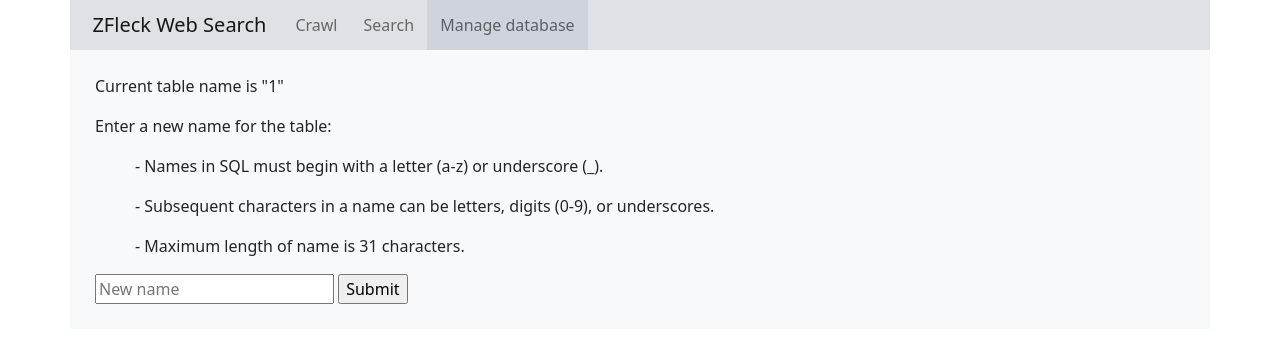
After one commit to ZachFleck42/Website-Search-Engine, a Django app: page /manage-database/1/rename/ in a window 1280 px wide. The commit adds this page. Shown: the top 343 px of the page. Run offline with Django 4.2, Linux system fonts and the light colour scheme; some libraries are stand-ins or nearby versions.

Commit message:
Adds table renaming functionality

```diff
--- a/src/database_utils.py
+++ b/src/database_utils.py
@@ -58,7 +58,7 @@ def dropTable(tableName):
     databaseConnection.close()
 
 
-def renameTable(tableName, newName):
+def changeTableName(tableName, newName):
     '''
     Renames table {tableName} to {newName} in the database.
     '''
--- a/website/templates/crawl.html
+++ b/website/templates/crawl.html
@@ -2,9 +2,9 @@
 {% block title %}Crawl{% endblock %}
 {% block content %}
 <br>
+<p>Enter the URL of the website you'd like to crawl and store in the database:</p>
 <form method="post">
     {% csrf_token %}
-    <p>Enter the URL of the website you'd like to crawl and store in the database:</p>
     <input autocomplete="off" name="input_url" placeholder="URL" type="text">
     <input type="submit" value="Submit">
 </form>
--- a/website/templates/manage-database.html
+++ b/website/templates/manage-database.html
@@ -20,7 +20,7 @@
             <td>{{forloop.counter}}</td>
             <td><a href="{{request.path}}{{table.0}}">{{websiteName}}</a></td>
             <td>{{table.1}}</td>
-            <td style="text-align:center">Rename &nbsp; Delete</td>
+            <td style="text-align:center"><a href="{{request.path}}{{table.0}}/rename/">Rename</a> &nbsp; <a href="{{request.path}}{{table.0}}/delete/">Delete</a></td>
         </tr>
         {% endfor %}
     </tbody>
--- /dev/null
+++ b/website/templates/rename.html
@@ -0,0 +1,21 @@
+{% extends 'base.html' %}
+{% block title %}Crawl{% endblock %}
+{% block content %}
+<br>
+<p>Current table name is "{{oldTable}}"</p>
+<p>Enter a new name for the table:</p>
+<p class="tab"> - Names in SQL must begin with a letter (a-z) or underscore (_).</p>
+<p class="tab"> - Subsequent characters in a name can be letters, digits (0-9), or underscores.</p>
+<p class="tab"> - Maximum length of name is 31 characters.</p>
+<form method="post">
+    {% csrf_token %}
+    <input autocomplete="off" name="input_name" placeholder="New name" type="text">
+    <input type="submit" value="Submit">
+</form>
+<br>
+{% if noTable %}
+    <p>Error: Please enter a new name</p>
+{% elif badTable %}
+    <p>Error: Could not create table with name {{newName}}</p>
+{% endif %}
+{% endblock %}
--- a/website/urls.py
+++ b/website/urls.py
@@ -8,5 +8,7 @@ urlpatterns = [
     path('search/', views.search, name='search'),
     path('manage-database/', views.manageDatabase, name='manage-database'),
     path('manage-database/<str:table>/', views.manageTable, name='manage-table'),
+    path('manage-database/<str:table>/rename/', views.renameTable, name='rename-table'),
+    path('manage-database/<str:table>/delete/', views.deleteTable, name='delete-table'),
     path('admin/', admin.site.urls),
 ]
--- a/website/views.py
+++ b/website/views.py
@@ -1,6 +1,6 @@
-from django.shortcuts import render
+from django.shortcuts import redirect, render
 from src.crawler import crawlWebsite
-from src.database_utils import fetchAllData, getAllTables, getRowCount
+from src.database_utils import fetchAllData, getAllTables, getRowCount, changeTableName
 from src.search_utils import runSearch
 
 
@@ -113,3 +113,31 @@ def manageTable(request, table):
     websiteData.sort(key=lambda x: x[1])
     renderArguments['pages'] = websiteData
     return render(request, 'manage-table.html', renderArguments)
+
+
+def renameTable(request, table):
+    renderArguments = {}
+    renderArguments['activeTab'] = "/manage-database"
+    renderArguments['oldTable'] = table
+
+    if request.method == "POST":
+        renderArguments['newTable'] = request.POST.get('input_name')
+        if not renderArguments['newTable']:
+            renderArguments['noTable'] = 1
+            return render(request, 'rename.html', renderArguments)
+
+        changeTableName(renderArguments['oldTable'], renderArguments['newTable'])
+        return redirect('/manage-database')
+
+    return render(request, 'rename.html', renderArguments)
+
+
+def deleteTable(request, table):
+    renderArguments = {}
+    renderArguments['activeTab'] = "/manage-database"
+    renderArguments['table'] = table
+    return render(request, 'delete.html', renderArguments)
+
+
+def deleteRow():
+    pass
```
Also changed, not shown: website/templates/delete.html (added, +7 -0 lines), website/templates/search.html (+4 -4 lines).
